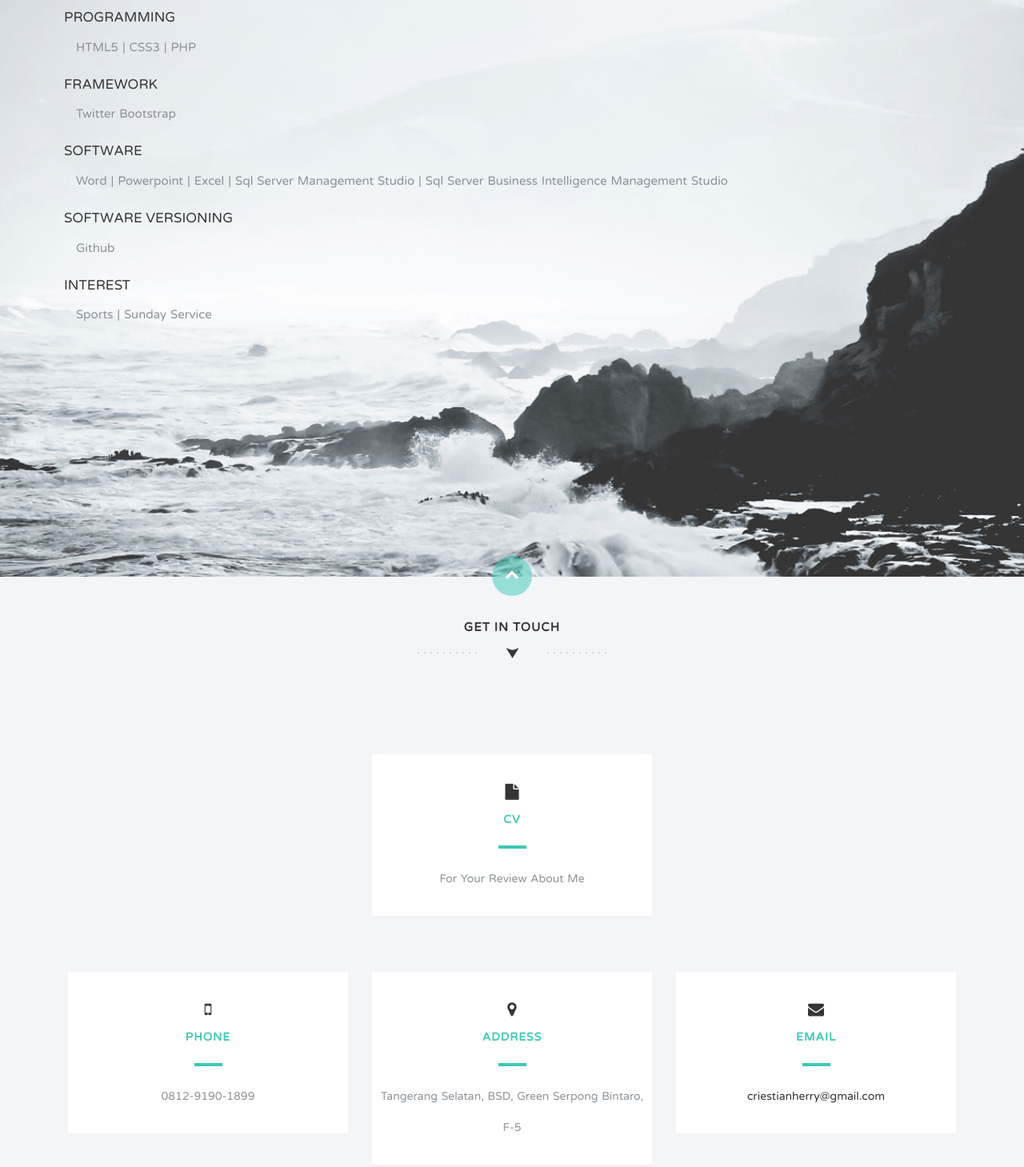
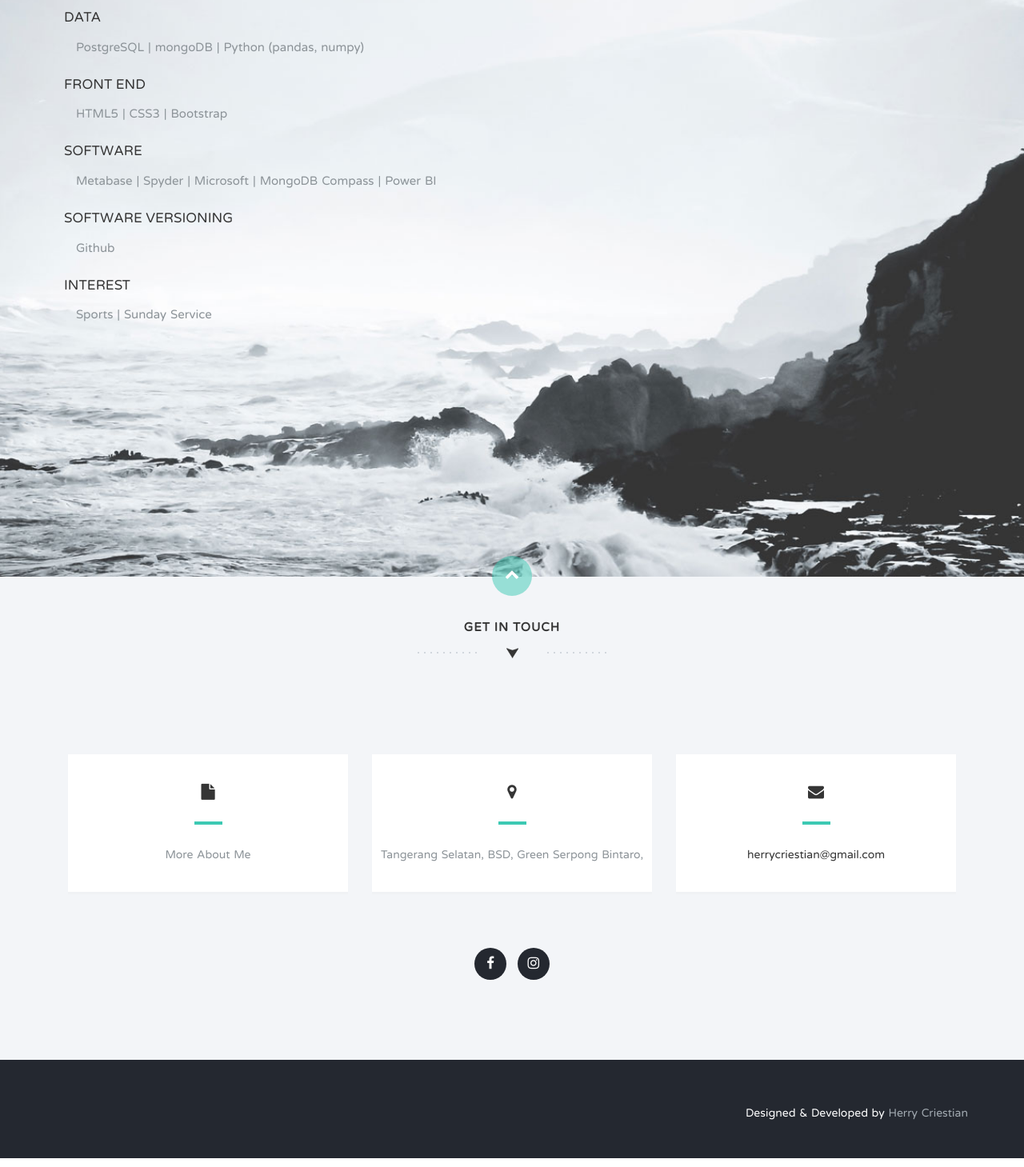
Before and after one commit to herrycriestian/herrycriestian.github.io, a plain HTML site: page index.html in a window 1280 px wide. Shown: the part 1680-3139 px from the top of the page at 80% size. Drawn offline with nearby package versions, Linux system fonts and the light colour scheme.

Commit message:
Update index.html

```diff
--- a/index.html
+++ b/index.html
@@ -101,11 +101,13 @@
                             <img style="padding-left=80px;" src="img/Weekendinc.png" alt="Portfolio Item">
                           </div>
                         </div>
-                        <h2>DIGITAL ANALYST</h2>
+                        <h2>DATA ANALYTICS</h2>
                         <h2>WEEKEND.INC<br><br>JUNE 2016 - NOW </h2>
                       </div>
                     </a>
                 </ul>
+
+
               </div>
             </div>
           </div>
@@ -126,20 +128,20 @@
           <div class="module">
               <div class="row">
                 <div class="col-md-6 ">
-                <h1 class="animated fadeInDown">PROGRAMMING</h1>
-                  <p class="animated fadeInUp delay-05s"> HTML5 | CSS3 | PHP</p>
+                <h1 class="animated fadeInDown">DATA</h1>
+                  <p class="animated fadeInUp delay-05s"> PostgreSQL | mongoDB | Python (pandas, numpy)</p>
                 </div>
               </div>
               <div class="row">
                 <div class="col-md-6 ">
-                <h1 class="animated fadeInDown">FRAMEWORK</h1>
-                  <p class="animated fadeInUp delay-05s"> Twitter Bootstrap</p>
+                <h1 class="animated fadeInDown">FRONT END</h1>
+                  <p class="animated fadeInUp delay-05s"> HTML5 | CSS3 | Bootstrap</p>
                 </div>
               </div>
               <div class="row">
                 <div class="col-md-12 ">
                   <h1 class="animated fadeInDown">SOFTWARE</h1>
-                  <p class="animated fadeInUp delay-05s"> Word | Powerpoint | Excel | Sql Server Management Studio | Sql Server Business Intelligence Management Studio</p>
+                  <p class="animated fadeInUp delay-05s"> Metabase | Spyder | Microsoft | MongoDB Compass | Power BI</p>
                </div>
               </div>
               <div class="row">
@@ -170,44 +172,51 @@
               </div>
             </div>
           </a>
-            <div class="row contact-details">
+            <!-- <div class="row contact-details">
 
-              <div class="col-md-4">
-              </div>
-              <a href="CV.pdf">
+              <div class="col-md-4"></div> -->
+              <!-- <a href="CV.pdf">
                 <div class="col-md-4" id="downloadcv">
                   <div class="light-box box-hover">
                     <h2><i class="fa fa-file"></i><span>CV</span></h2>
                     <p>For Your Review About Me</p>
                   </div>
                 </div>
+              </a> -->
+
+              <!-- <div class="col-md-4"></div>
+
+            </div> -->
+
+            <div class="row contact-details">
+             <!-- <div class="col-md-4"></div> -->
+
+              <a href="CV.pdf">
+                  <div class="col-md-4" id="downloadcv">
+                  <div class="light-box box-hover">
+                    <h2><i class="fa fa-file"></i><span></span></h2>
+                    <p>More About Me</p>
+                  </div>
+                </div>
               </a>
 
-              <div class="col-md-4">
-              </div>
 
-            </div>
 
-            <div class="row contact-details">
-             <div class="col-md-4">
-                <div class="light-box box-hover">
-                  <h2><i class="fa fa-mobile"></i><span>Phone</span></h2>
-                  <p>0812-9190-1899</p>
-                </div>
-              </div>
+
+
               <a href="http://greenserpongbintaro.com/">
                  <div class="col-md-4">
                   <div class="light-box box-hover">
-                    <h2><i class="fa fa-map-marker"></i><span>Address</span></h2>
+                    <h2><i class="fa fa-map-marker"></i><span></span></h2>
                     <p>Tangerang Selatan, BSD, Green Serpong Bintaro,</p>
-                    <p>F-5</p>
+                    <!-- <p>H-16</p> -->
                   </div>
                 </div>
               </a>
               <div class="col-md-4">
                 <div class="light-box box-hover">
-                  <h2><i class="fa fa-envelope"></i><span>Email</span></h2>
-                  <p><a href="#">criestianherry@gmail.com</a></p>
+                  <h2><i class="fa fa-envelope"></i><span></span></h2>
+                  <p><a href="#">herrycriestian@gmail.com</a></p>
                 </div>
               </div>
             </div>
```
